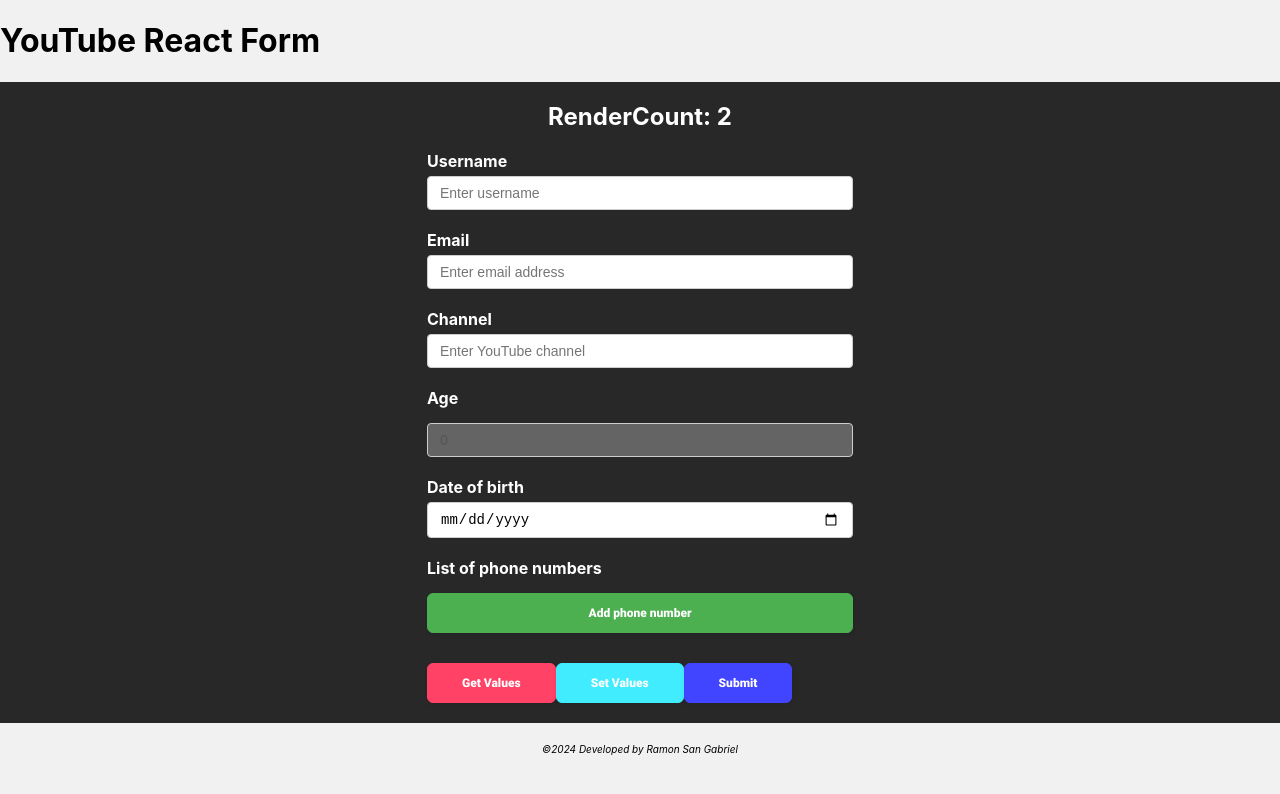
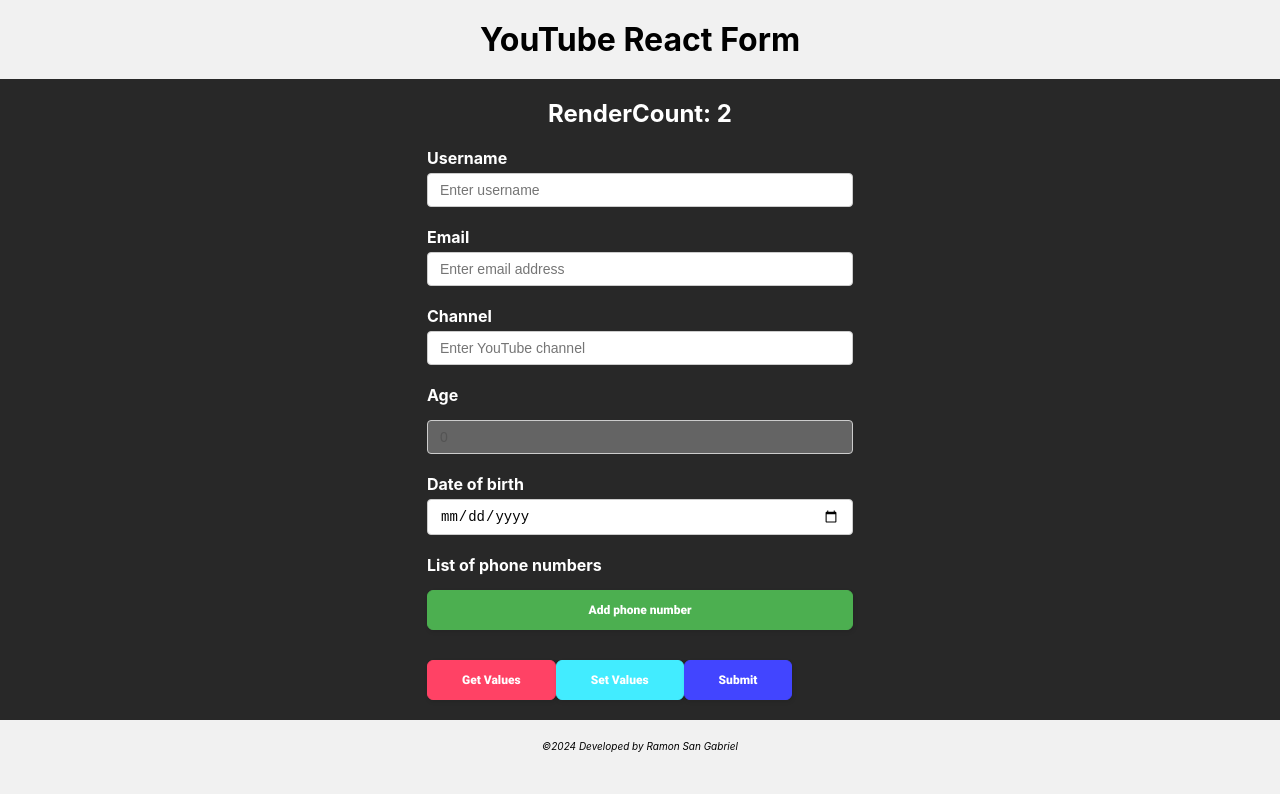
Before and after one commit to RamonSanGabriel/goit-react-hw-02-phonebook3, a React (Create React App) app: page / in a window 1280 px wide. Shown: the top 794 px of the page. Built offline with nearby package versions, Linux system fonts and the light colour scheme.

Commit message:
text align header

```diff
--- a/src/components/Header/Header.jsx
+++ b/src/components/Header/Header.jsx
@@ -1,7 +1,9 @@
+import css from './Header.module.css';
+
 const Header = () => {
   return (
     <div>
-      <h1>YouTube React Form</h1>
+      <h1 className={css.header}>YouTube React Form</h1>
     </div>
   );
 };
--- a/src/components/Header/Header.module.css
+++ b/src/components/Header/Header.module.css
@@ -1,4 +1,4 @@
-h1 {
+.header {
   text-align: center;
   margin: 0;
   padding: 20px;
```
